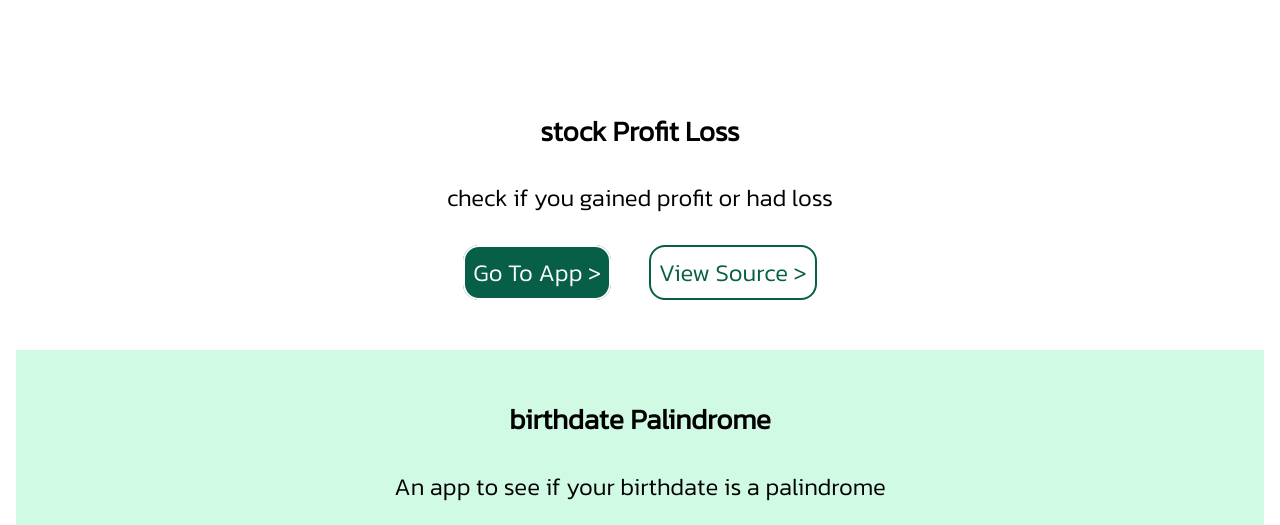
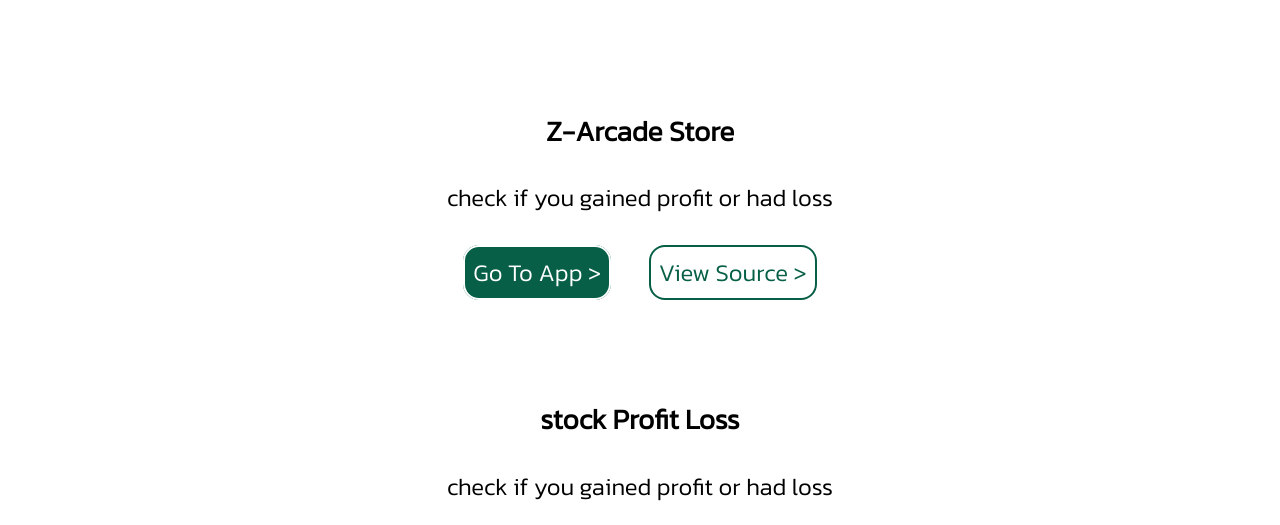
Before and after one commit to dragonthakur2107/myportolio-markFour, a plain HTML site: page projects.html in a window 1280 px wide. Shown: the part 551-1076 px from the top of the page. Drawn offline with Linux system fonts and the light colour scheme.

Commit message:
Update projects.html

```diff
--- a/projects.html
+++ b/projects.html
@@ -36,6 +36,21 @@
     <ul class="list no-dot">
 
         <!-- section -->
+        <li>
+            <section class="section ">
+                <div class="container-center">
+                    <h3>Z-Arcade Store</h3>
+                    <p>check if you gained profit or had loss</p>
+                    <ul class="list no-dot">
+                        <li class=list-inline><a class="link link-primary" href="https://z-arcade-store.netlify.app/">Go To
+                                App ></a></li>
+                        <li class=list-inline><a class="link link-secondary"
+                                href="https://github.com/hemanshthakur/Z-Arcade-Store">View Source ></a>
+                        </li>
+                    </ul>
+                </div>
+            </section>
+        </li>
         <li>
             <section class="section ">
                 <div class="container-center">
```
